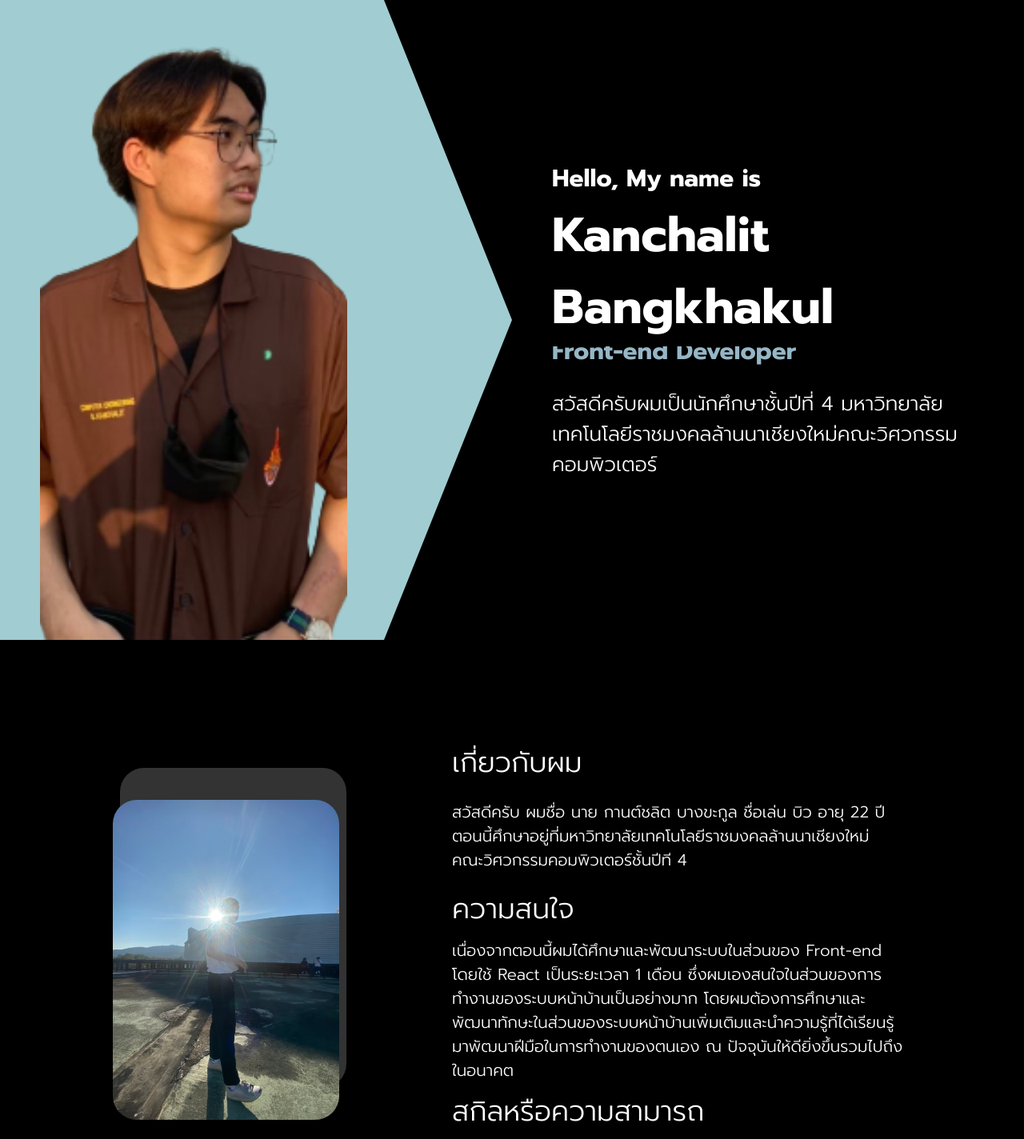
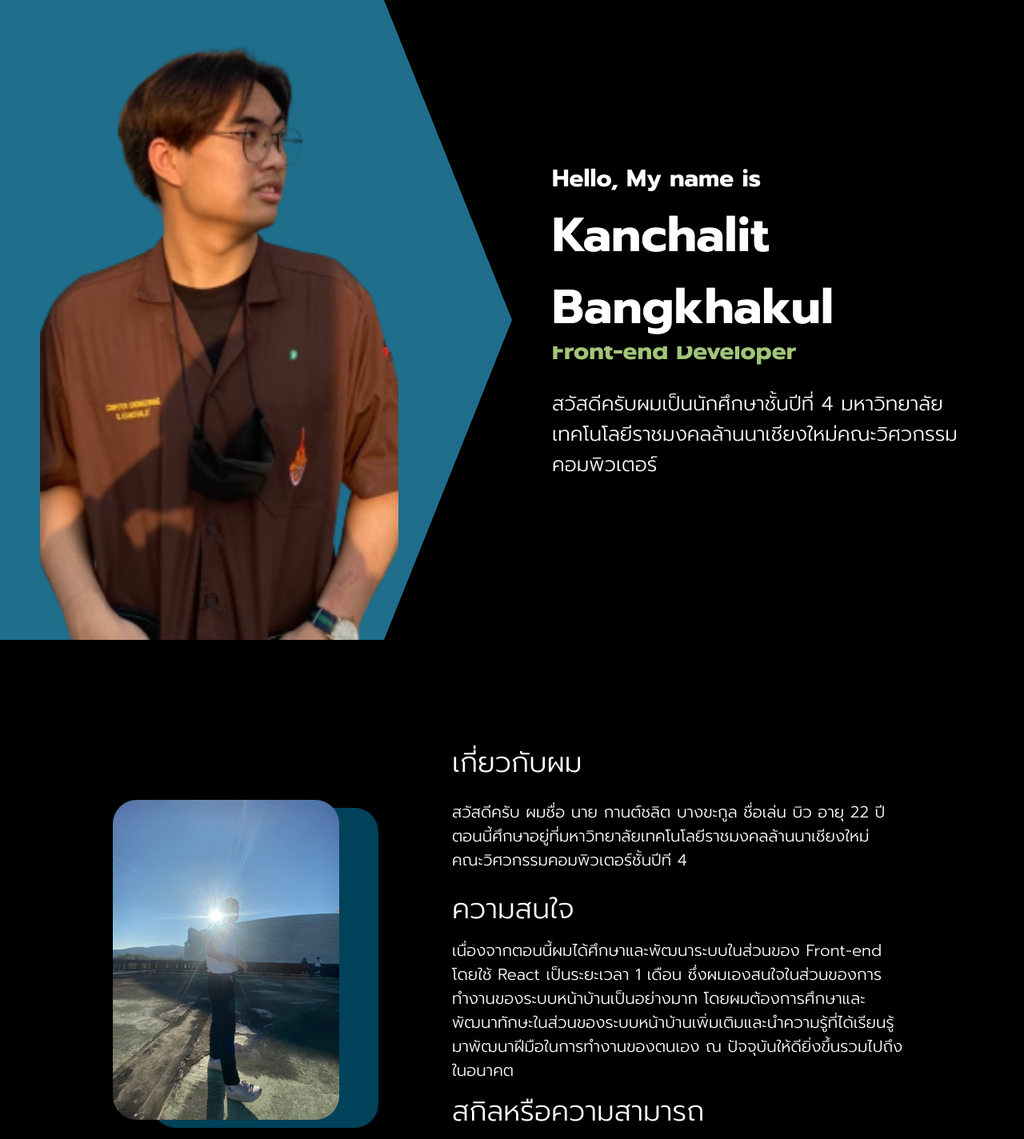
Before and after one commit to kanchalit63/Portfolio, a React (Vite) app: page / in a window 1280 px wide. Shown: the top 1424 px of the page at 80% size. Built offline with nearby package versions, Linux system fonts and the light colour scheme; grey boxes are pictures that could not be loaded; a web font is replaced by a local one.

Commit message:
last edit

```diff
--- a/src/Components/about/About.css
+++ b/src/Components/about/About.css
@@ -38,9 +38,9 @@
 
 .about-card.bg {
     position: absolute;
-    top: 160px;
-    left: 150px;
-    background-color: #333;
+    top: 210px;
+    left: 190px;
+    background-color: #00425A;
 }
 
 .about-title {
--- a/src/Components/education/Education.css
+++ b/src/Components/education/Education.css
@@ -35,7 +35,7 @@
     height: 100px;
     padding: 60px;
     margin: -20px 20px;
-    background-color: #A1CCD1;
+    background-color: #344D67;
     border-radius: 20px;
 }
 
--- a/src/Components/intro/Intro.css
+++ b/src/Components/intro/Intro.css
@@ -45,7 +45,7 @@
 .intro-title-item {
     height: 50px;
     font-size: 30px;
-    color: #96B6C5;
+    color: #A2C579;
     font-weight: bold;
     display: flex;
     align-items: center;
@@ -79,7 +79,7 @@
 
 
 .intro-img {
-    width: 60%;
+    width: 70%;
     height: 100%;
     object-fit: cover;
     position: absolute;
@@ -88,7 +88,7 @@
 
 .intro-bg {
     clip-path: polygon(0% 0%, 75% 0%, 100% 50%, 75% 100%, 0% 100%);
-    background-color: #A1CCD1;
+    background-color: #1F6E8C;
     width: 100%;
     height: 100%;
     position: absolute;
```
